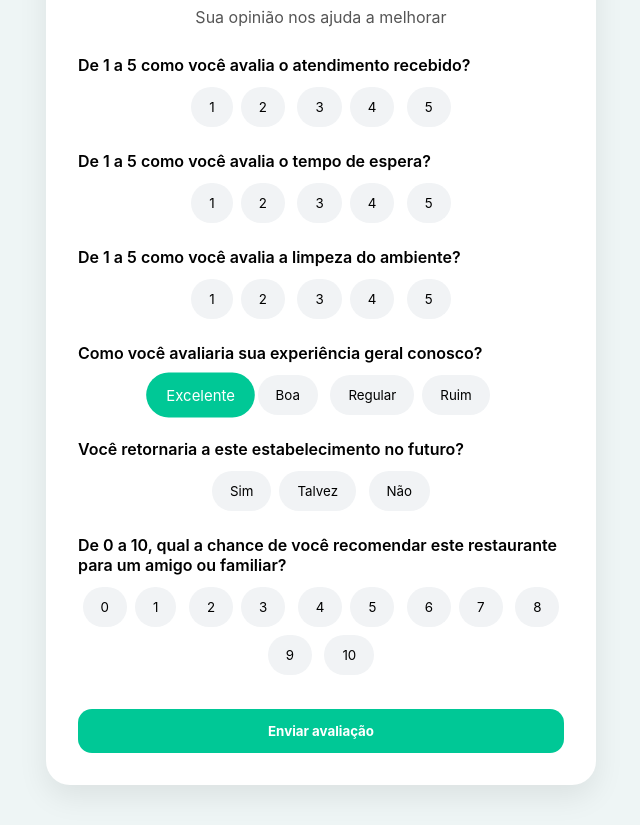
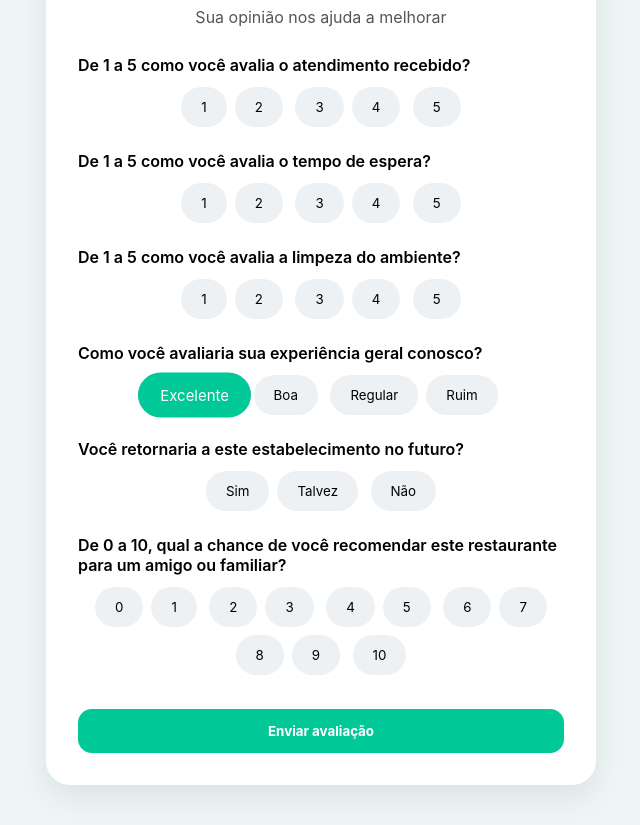
Before and after one commit to Barros2022/RESTAURANTE-01, a plain HTML site: page index.html in a window 1280 px wide. Both pictures are taken after a click on the button "Excelente". Shown: the part 114-939 px from the top of the page, without its empty margins (319-959 px from the left). Drawn offline with Linux system fonts and the light colour scheme.

Commit message:
Update styles.css

```diff
--- a/styles.css
+++ b/styles.css
@@ -79,3 +79,21 @@ label {
 #btnEnviar:hover {
     transform: scale(1.05);
 }
+.rating button,
+.experience button,
+.return button,
+.nps-scale button {
+    background: #EEF1F4;
+    border: none;
+    padding: 12px 20px;
+    border-radius: 50px;
+    margin: 4px;
+    cursor: pointer;
+    transition: 0.2s;
+}
+
+button.selected {
+    background: #00C896 !important;
+    color: white !important;
+    transform: scale(1.12);
+}
```
